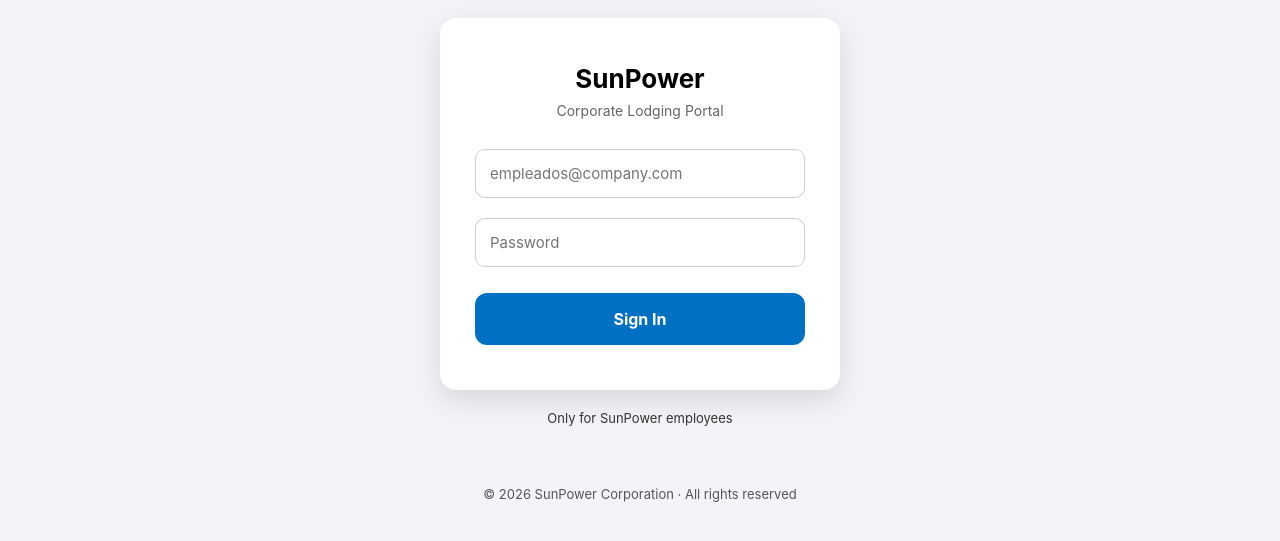
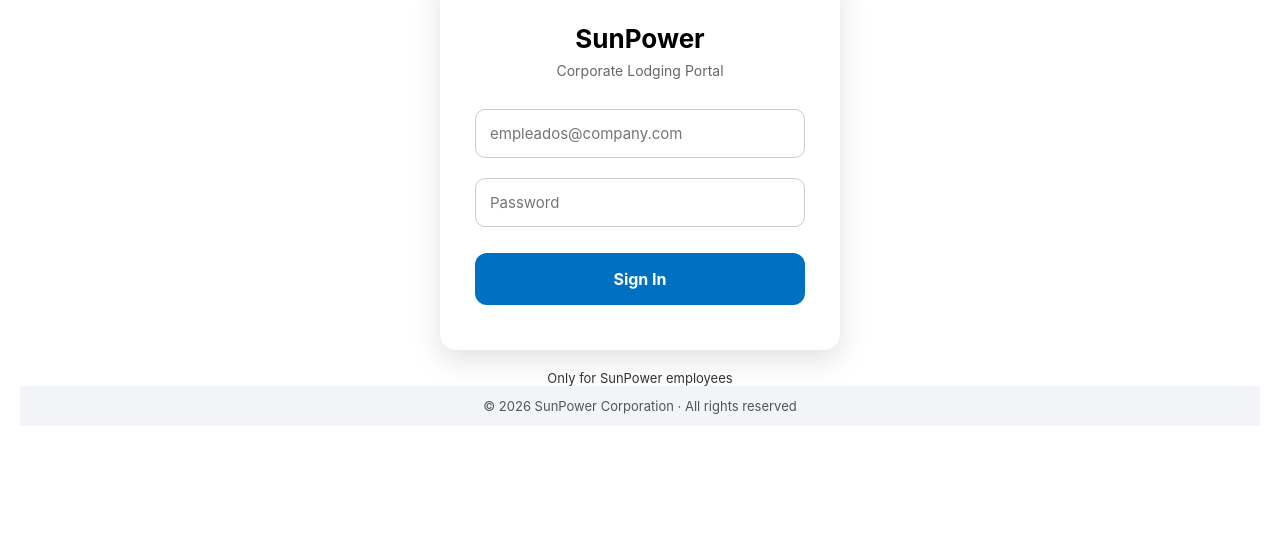
Before and after one commit to olivahr/sunpowercorporationhotel, a plain HTML site: page index.html in a window 1280 px wide. Shown: the part 239-780 px from the top of the page. Drawn offline with Linux system fonts and the light colour scheme.

Commit message:
Update style.css

```diff
--- a/style.css
+++ b/style.css
@@ -2,14 +2,20 @@
 * { box-sizing:border-box; margin:0; padding:0; font-family:-apple-system,BlinkMacSystemFont,sans-serif; }
 html, body { height:100%; }
 
-/* ===== CONTAINER LOGIN ===== */
-.container {
+/* ===== PAGE WRAPPER PARA LOGIN Y FOOTER ===== */
+.page-wrapper {
   min-height:100vh;
   display:flex;
   flex-direction:column;
-  justify-content:center; /* centra vertical */
+  justify-content:space-between; /* empuja footer abajo */
+}
+
+/* ===== CONTAINER LOGIN ===== */
+.container {
+  display:flex;
+  flex-direction:column;
   align-items:center;
-  background:#f2f4f7;
+  justify-content:center;
   padding:20px;
 }
 
@@ -34,21 +40,16 @@ html, body { height:100%; }
 .login-card button:hover { background:#005a9c; }
 
 /* ===== MENSAJITO EMPLEADO ===== */
-.employee-note {
-  margin-top:20px;
-  font-size:13px;
-  color:#333;
-  text-align:center;
-}
+.employee-note { margin-top:20px; font-size:13px; color:#333; text-align:center; }
 
 /* ===== FOOTER ===== */
 .footer {
-  margin-top:60px;
   font-size:13px;
   color:#555;
   text-align:center;
+  padding:12px 0;
+  background:#f2f4f7;
   width:100%;
-  background:#f2f4f7;
 }
 
 /* ===== HEADER APP ===== */
```
